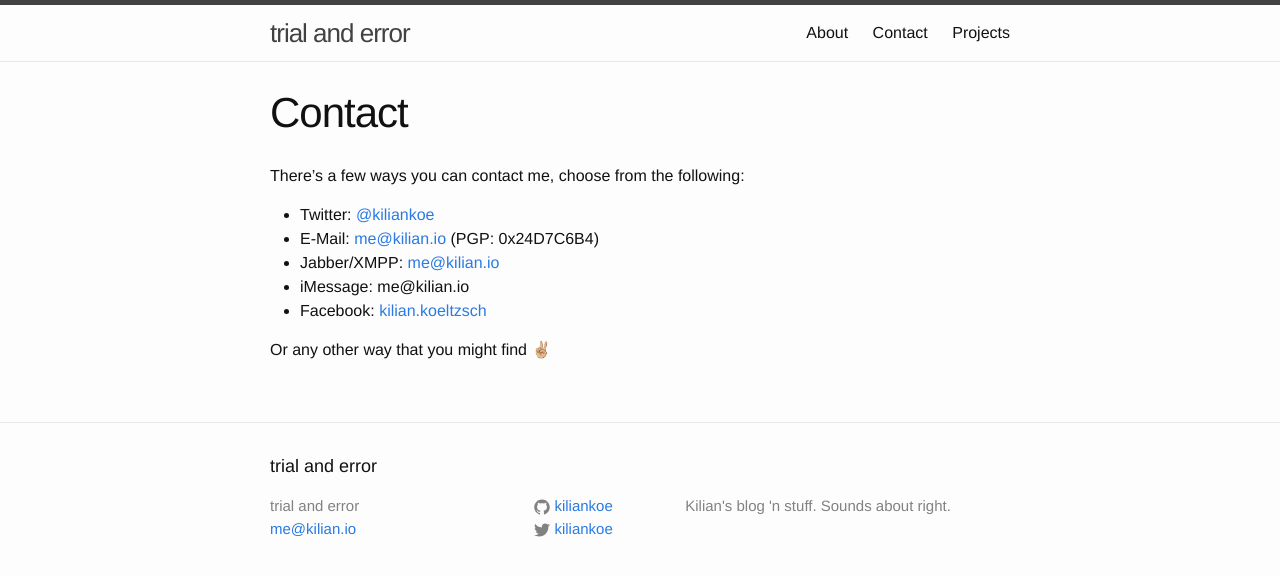
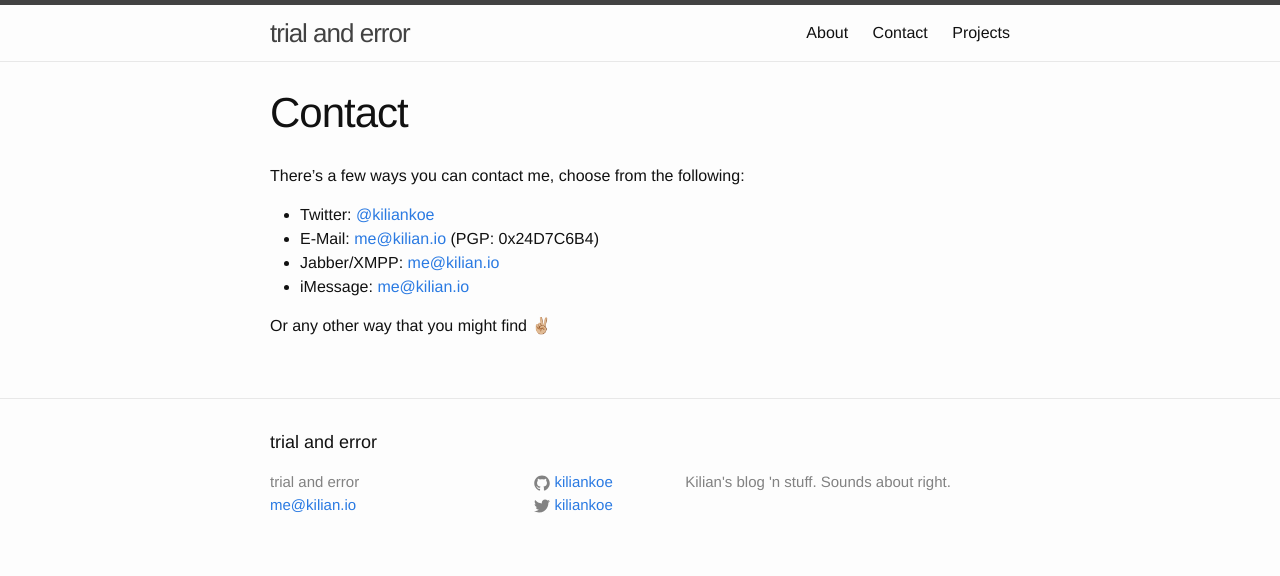
Before and after one commit to kiliankoe/blog_old, a Jekyll site: the page built from contact.md, in a window 1280 px wide. Shown: the top 576 px of the page. Built offline with Jekyll 4.4.1, drawn with Linux system fonts in a browser that asks for light colours.

Commit message:
add imessage link and remove fb from contact info

```diff
--- a/contact.md
+++ b/contact.md
@@ -9,7 +9,6 @@
  - Twitter: [@kiliankoe](https://twitter.com/kiliankoe)
  - E-Mail: [me@kilian.io](mailto:me@kilian.io) (PGP: 0x24D7C6B4)
  - Jabber/XMPP: [me@kilian.io](xmpp:me@kilian.io)
- - iMessage: me@kilian.io
- - Facebook: [kilian.koeltzsch](https://www.facebook.com/kilian.koeltzsch)
+ - iMessage: [me@kilian.io](imessage:me@kilian.io)
 
 Or any other way that you might find ✌🏼
```
